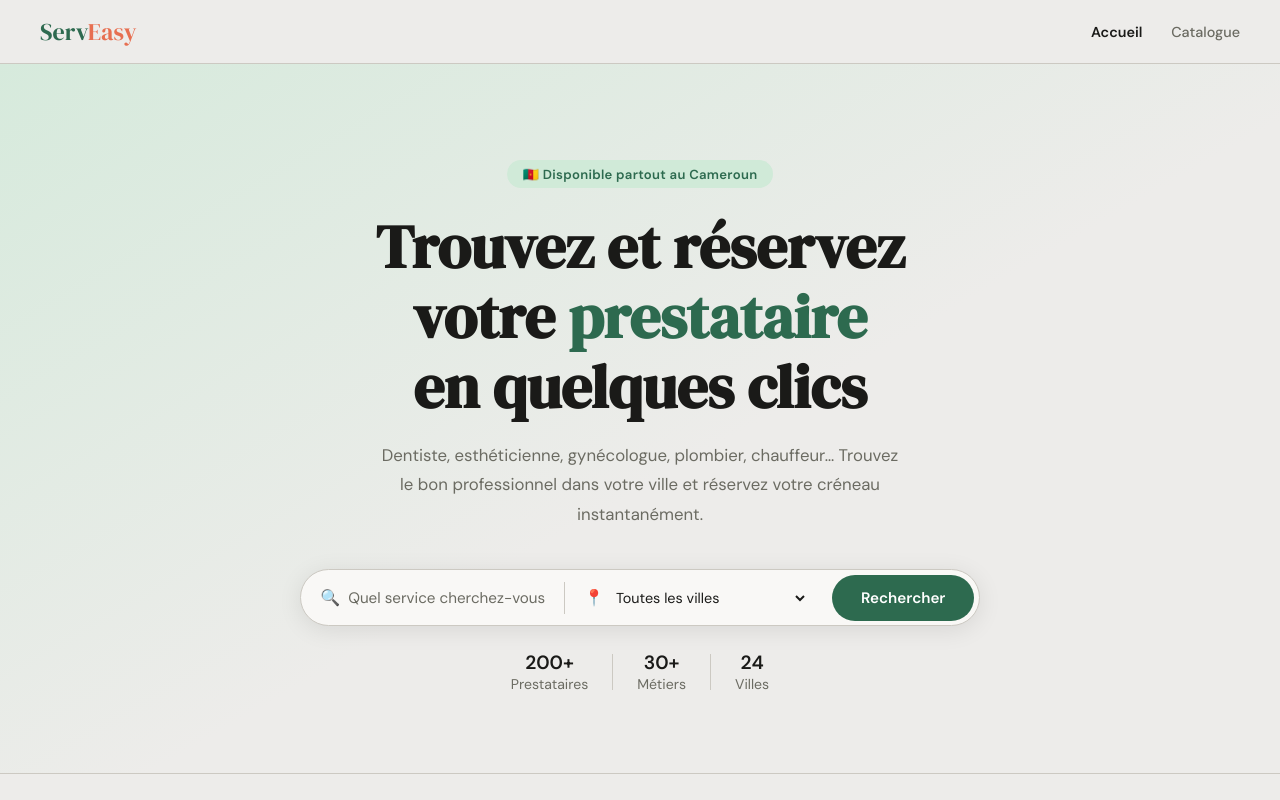
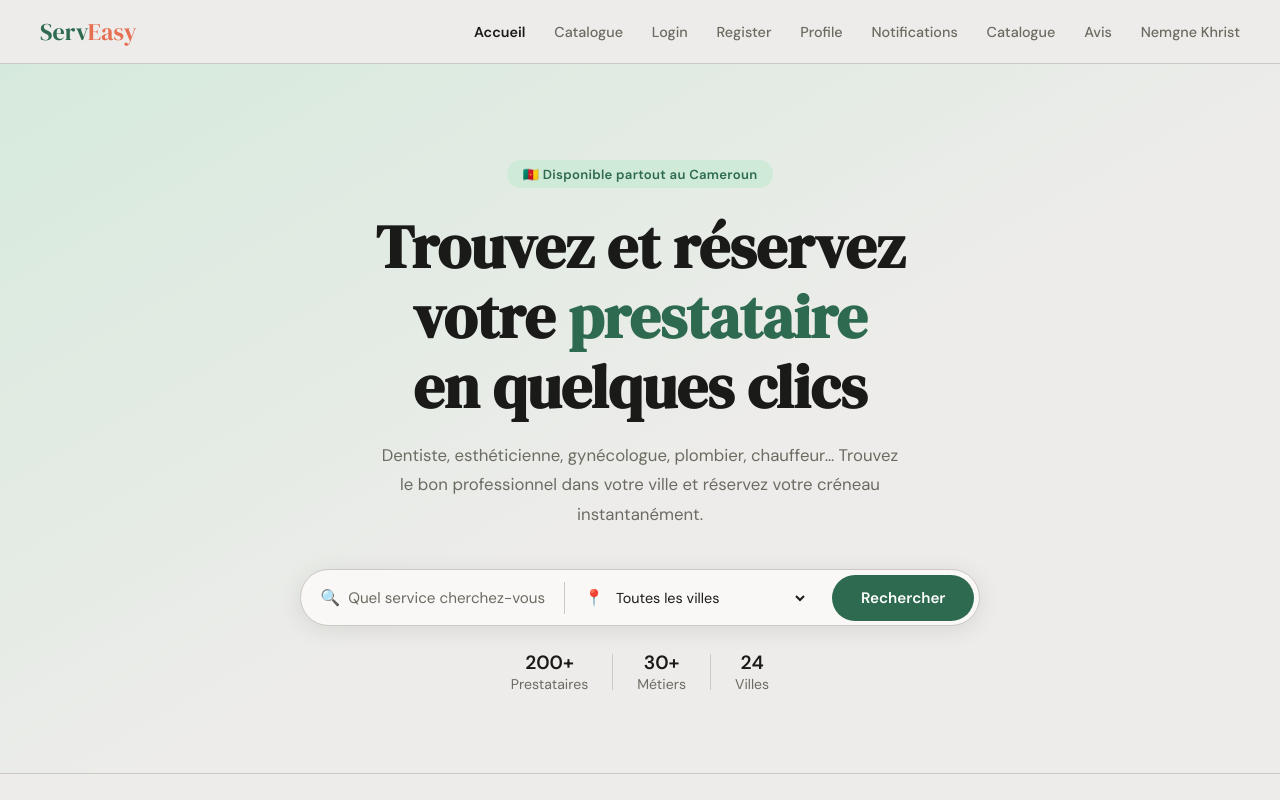
Before and after one commit to rennel7/Git_project, a website: page index.html in a window 1280 px wide. Shown: the top 800 px of the page. Drawn offline with Linux system fonts and the light colour scheme.

Commit message:
Update index.html

```diff
--- a/index.html
+++ b/index.html
@@ -15,6 +15,14 @@
   <div class="nav-links">
     <a href="index.html" class="active">Accueil</a>
     <a href="catalogue.html">Catalogue</a>
+    <a href="login.html">Login</a>
+    <a href="register.html">Register</a>
+    <a href="profile.html">Profile</a>
+    <a href="notifications.html">Notifications</a>
+    <a href="catalogue.html">Catalogue</a>
+    <a href="avis.html">Avis</a>
+    <a href="NEMGNE KHRIST.html">Nemgne Khrist</a>
+</nav>
   </div>
 </nav>
 
```
